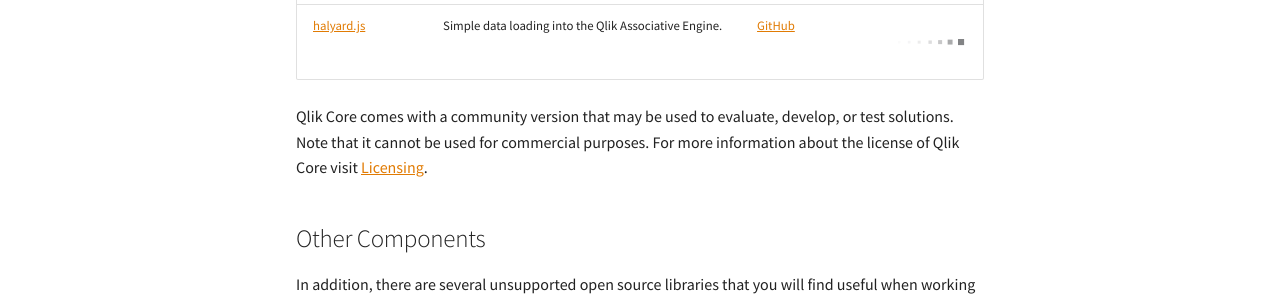
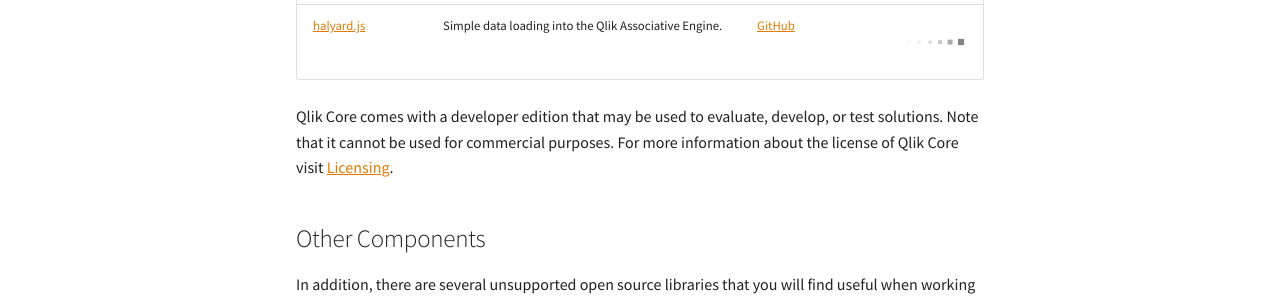
Before and after one commit to qlik-oss/core-website, an MkDocs documentation site: the page built from docs/downloads.md, in a window 1280 px wide. Shown: the part 769-1069 px from the top of the page. Built offline with MkDocs 1.6.1 and Material for MkDocs 9.7.7, drawn with Linux system fonts in a browser that asks for light colours; nearby versions of some CDN libraries; library files that are not in the unit come from our copies; comment, search, counter and statistics services are not loaded.

Commit message:
Changed from Community version to developer edition (#457)

```diff
--- a/docs/downloads.md
+++ b/docs/downloads.md
@@ -14,7 +14,7 @@
 | [enigma.js](https://www.npmjs.com/package/enigma.js) | Communication with the Qlik Associative Engine. | [GitHub](https://github.com/qlik-oss/enigma.js/) | N/A |
 | [halyard.js](https://www.npmjs.com/package/halyard.js) | Simple data loading into the Qlik Associative Engine. | [GitHub](https://github.com/qlik-oss/halyard.js) | N/A |
 
-Qlik Core comes with a community version that may be used to evaluate,
+Qlik Core comes with a developer edition that may be used to evaluate,
 develop, or test solutions. Note that it cannot be used for commercial purposes.
 For more information about the license of Qlik Core visit
 [Licensing](licensing.md).
```
Also changed, not shown: docs/services/qix-engine/introduction.md (+1 -1 lines).
